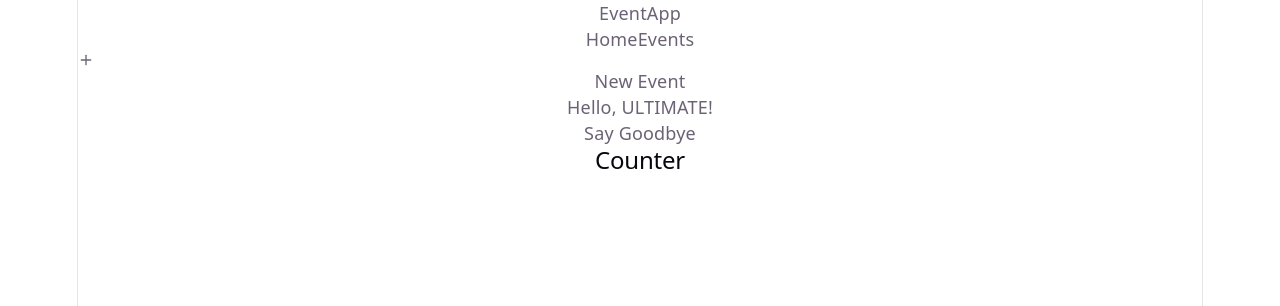
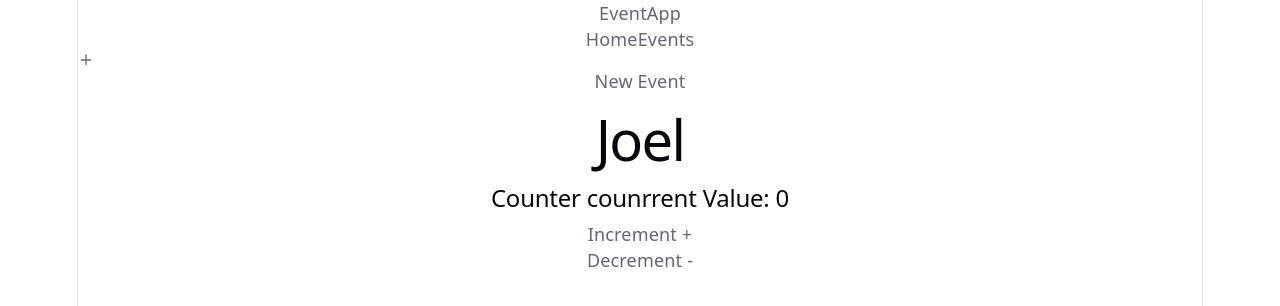
Before and after one commit to ultimatefaloe/event-app, a React (Vite) app: page / in a window 1280 px wide. Shown: the top 306 px of the page. Built offline with nearby package versions, Linux system fonts and the light colour scheme.

Commit message:
class5: mixd up

```diff
--- a/src/components/GreetingCard.jsx
+++ b/src/components/GreetingCard.jsx
@@ -1,16 +1,25 @@
-import React from "react";
-import Button from "./Button";
+// import React from "react";
+// import Button from "./Button";
 
-const GreetingCard = ({ name }) => {
+// const GreetingCard = ({ name }) => {
+//   return (
+//     <div className='p-4 rounded shadow'>
+//       {/* <h1>Greeting Card</h1> */}
+//       <p>Hello, {name}!</p>
+//       <Button onClick={() => console.log("Good, Bye!")} >
+//         Say Goodbye
+//       </Button>
+//     </div>
+//   );
+// };
+
+// export default GreetingCard;
+
+
+export function Greeting () {
   return (
-    <div className='p-4 rounded shadow'>
-      {/* <h1>Greeting Card</h1> */}
-      <p>Hello, {name}!</p>
-      <Button onClick={() => console.log("Good, Bye!")} >
-        Say Goodbye
-      </Button>
+    <div>
+      <h1>Joel </h1>
     </div>
-  );
-};
-
-export default GreetingCard;
+  )
+}
--- a/src/components/form/EventForm.jsx
+++ b/src/components/form/EventForm.jsx
@@ -27,9 +27,9 @@ const EventForm = () => {
             id="eventName"
             placeholder="Enter event name"
             className="border border-gray-400 p-2 rounded-md w-full"
-            onChange={(e) =>
-              setFormData({ ...formData, eventName: e.target.value })
-            }
+            // onChange={(e) =>
+            //   setFormData({ ...formData, eventName: e.target.value })
+            // }
           />
         </div>
         <div className="p-2 text-left">
@@ -42,9 +42,9 @@ const EventForm = () => {
             id="eventDes"
             placeholder="Enter event description"
             className="border border-gray-400 p-2 rounded-md w-full"
-            onChange={(e) =>
-              setFormData({ ...formData, eventDes: e.target.value })
-            }
+            // onChange={(e) =>
+            //   setFormData({ ...formData, eventDes: e.target.value })
+            // }
           />
         </div>
         <div className="p-2 text-left">
@@ -57,9 +57,9 @@ const EventForm = () => {
             id="eventDate"
             placeholder="Enter event date"
             className="border border-gray-400 p-2 rounded-md w-full"
-            onChange={(e) =>
-              setFormData({ ...formData, eventDate: e.target.value })
-            }
+            // onChange={(e) =>
+            //   setFormData({ ...formData, eventDate: e.target.value })
+            // }
           />
         </div>
         <div className="p-2 mt-2">
--- a/src/pages/Home.jsx
+++ b/src/pages/Home.jsx
@@ -1,20 +1,21 @@
 import { useState } from 'react'
-import GreetingCard from "../components/GreetingCard";
+import { Greeting } from "../components/GreetingCard";
 import Button from "../components/Button";
 
 const Home = () => {
-  const [state, setState] = useState()
+  const [counter, setCounter] = useState(0)
 
   return (
     <div className="p-2">
-      <GreetingCard name={"ULTIMATE"} />
+      <Greeting />
 
 
       <div className="flex flex-col justify-center align-center">
-        <h2 className="text-2xl font-bold">Counter <span className="text-blue-700 font-bold text-2xl">{state}</span></h2>
+        <h2 className="text-2xl font-bold">Counter counrrent Value:  <span className="text-blue-700 font-bold text-2xl">{counter}</span></h2>
 
-        <div className="p-2">
-          <Button></Button>
+        <div className="p-2 flex align-center justify-center gap-4">
+          <Button onClick={()=> setCounter(prev => prev + 1)}>Increment +</Button>
+          <Button onClick={()=> setCounter(prev => prev - 1)}>Decrement -</Button>
         </div>
       </div>
     </div>
```
Also changed, not shown: src/components/Button.jsx (line endings or trailing spaces).
